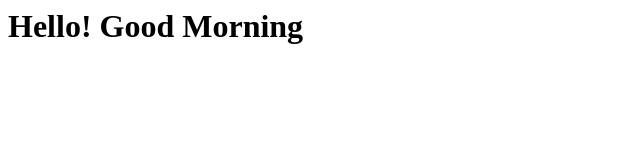
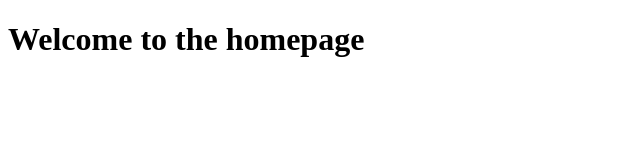
Before and after one commit to DharaniMothilal/FirstProject, a plain HTML site: page index.html in a window 1280 px wide. Shown: the whole page, without its empty margins (0-640 px from the left). Drawn offline with Linux system fonts and the light colour scheme.

Commit message:
update HTML file

```diff
--- a/index.html
+++ b/index.html
@@ -1 +1,11 @@
-<h1>Hello! Good Morning</h1>
+<!DOCTYPE html>
+<html lang="en">
+<head>
+    <meta charset="UTF-8">
+    <meta name="viewport" content="width=device-width, initial-scale=1.0">
+    <title>Homepage</title>
+</head>
+<body>
+    <h1>Welcome to the homepage</h1>
+</body>
+</html>
```
